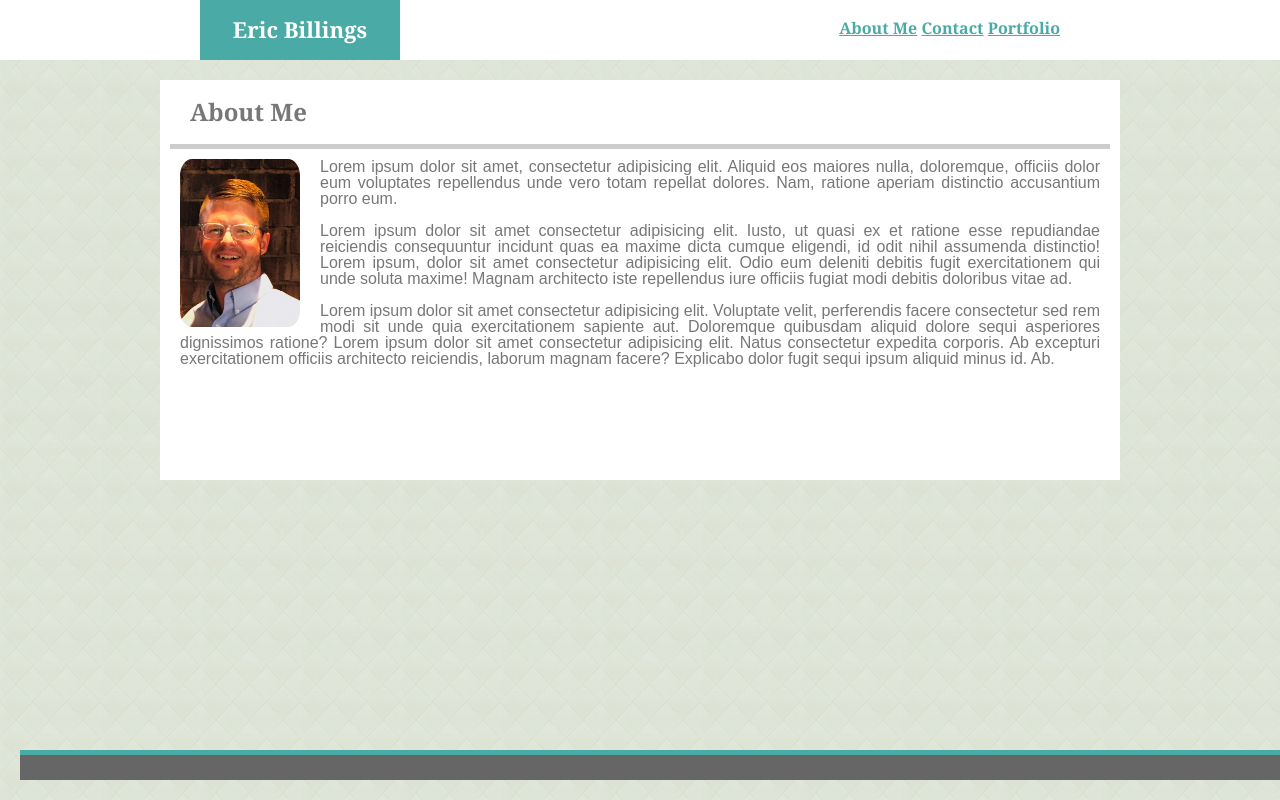
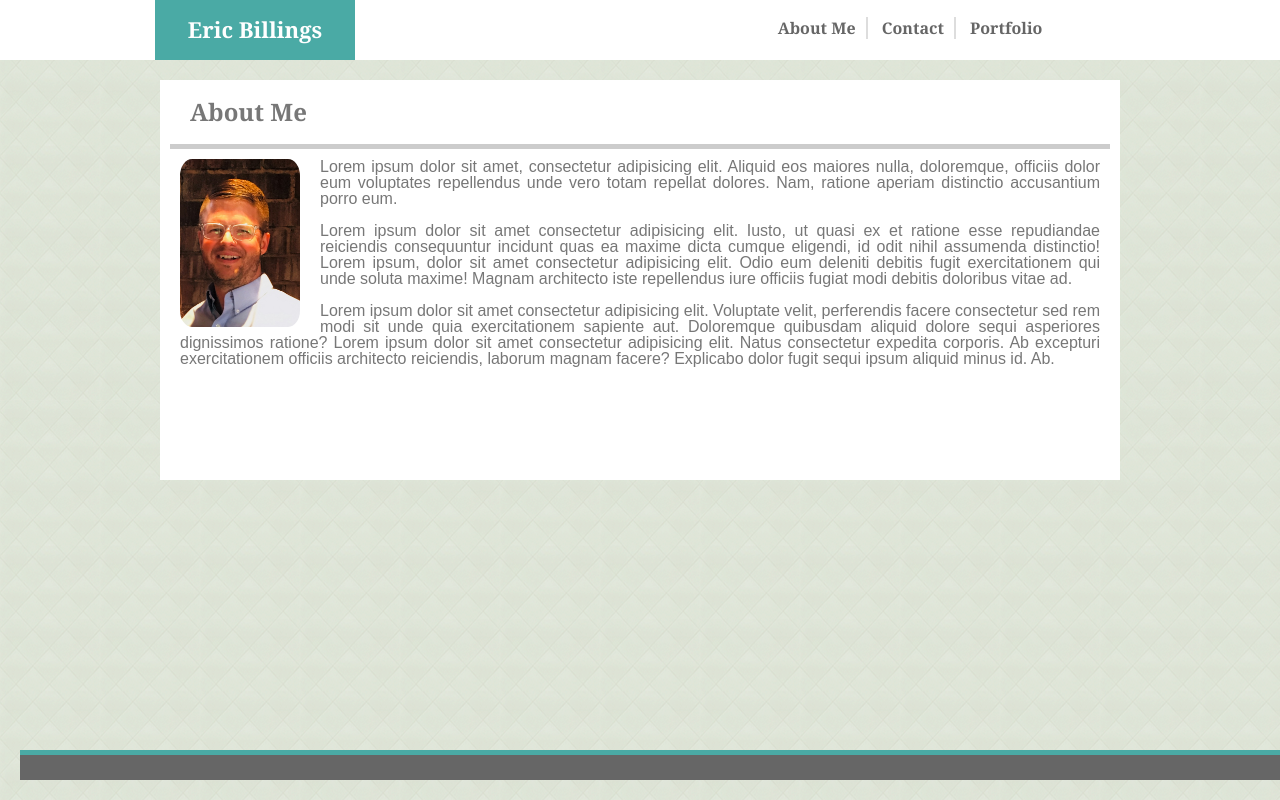
Before and after one commit to EricBillings/Basic-Portfolio, a plain HTML site: page index.html in a window 1280 px wide. Drawn offline with Linux system fonts and the light colour scheme.

Commit message:
resolve nav bar spacing & border

```diff
--- a/assets/css/style.css
+++ b/assets/css/style.css
@@ -3,13 +3,28 @@
     text-align: center;
 }
 
+a   {
+    border-right-style: solid;
+    border-right-color: #dddddd;
+    border-right-width: 2px;
+    padding-right: 10px;
+    padding-left: 10px;
+}
+
+a:last-of-type  {
+    border: none;
+
+}
+
+
 a:visited  {
-    color: #4aaaa5;
+    color: #666666;
 
 }
 
 a:link  {
-    color: #4aaaa5;
+    color: #666666;
+    text-decoration: none;
 
 }
 
@@ -32,6 +47,7 @@ header  {
 
 
 
+
 }
 
 #header-left    {
@@ -39,7 +55,7 @@ header  {
     position: absolute;
     width: 200px;
     height: 60px;
-    left: 200px;
+    left: 155px;
     background:  #4aaaa5;
     color: #ffffff;
     font-size: 22px;
@@ -55,6 +71,8 @@ header  {
     background: #ffffff;
     color:  #4aaaa5;
     padding-top: 20px;
+    width: 300px;
+
 
 }
 
```
